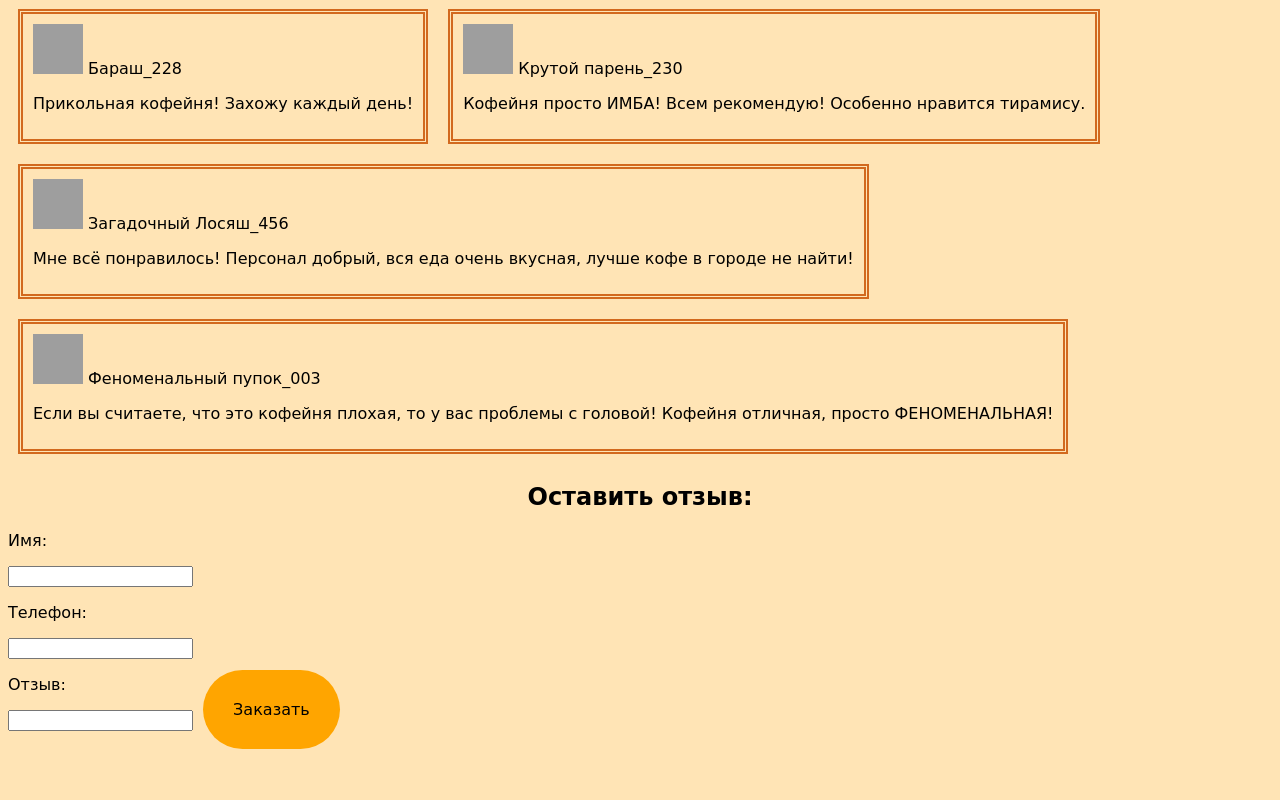
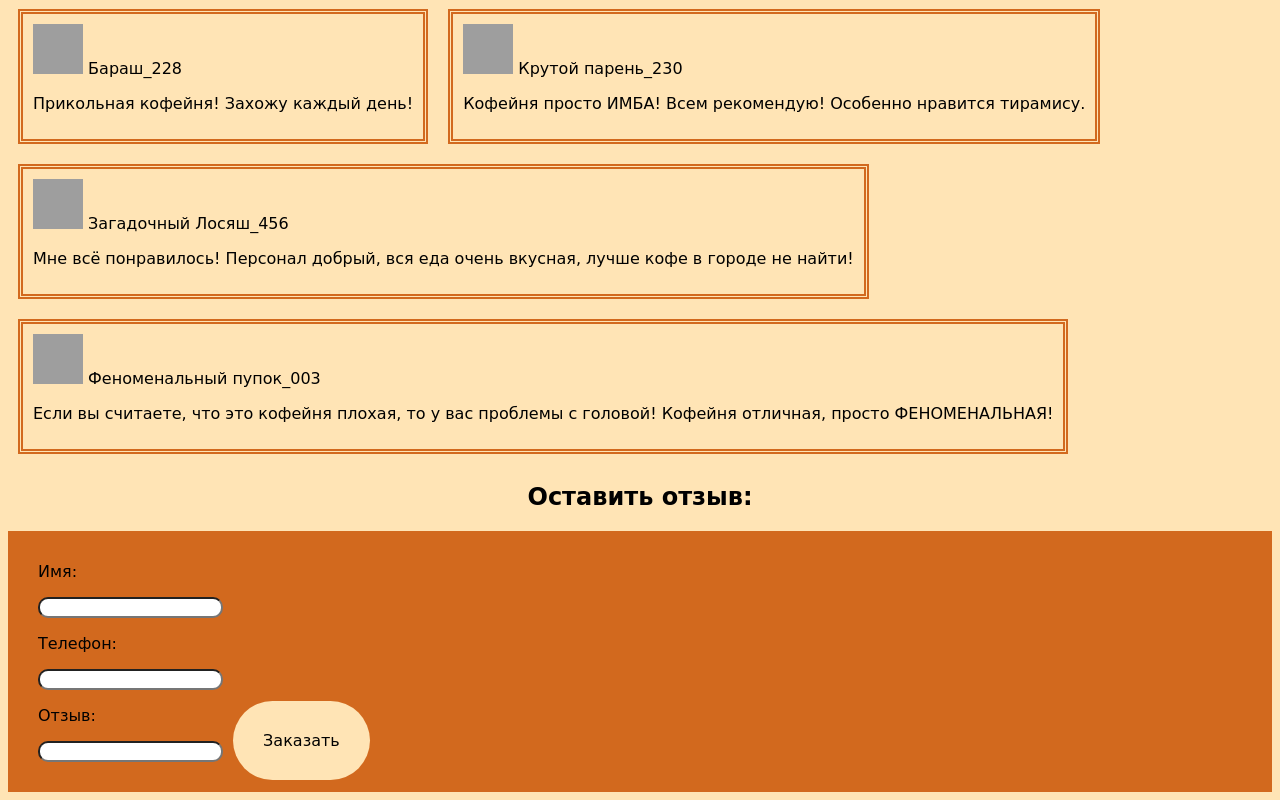
Before and after one commit to GrishaGV/Kofeinya_black_kofe, a plain HTML site: page index.html in a window 1280 px wide. Shown: the part 2262-3062 px from the top of the page. Before the commit the page ends 3011 px from the top, so only its background shows below. Drawn offline with Linux system fonts and the light colour scheme; grey boxes are pictures that could not be loaded.

Commit message:
Update style.css

```diff
--- a/style.css
+++ b/style.css
@@ -86,10 +86,21 @@ h2 {
 }
 
 .a1 {
-    background-color: #ffa500;
+    background-color: #FFE4B5;
     padding: 30px;
     border-radius: 100px;
     position: relative;
     bottom: 10px;
     left: 5px;
 }
+
+.pup {
+    background-color: #D2691E;
+    padding: 30px;
+    padding-top: 15px;
+}
+
+input {
+    border-radius: 10px;
+    margin: 0;
+}
```
